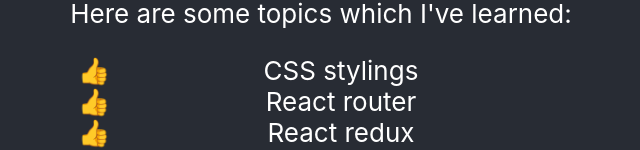
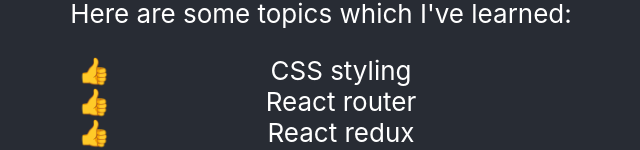
Before and after one commit to roushannn/react-learnings, a React (Create React App) app: page / in a window 1280 px wide. Shown: the part 490-640 px from the top of the page, without its empty margins (319-959 px from the left). Built offline with nearby package versions, Linux system fonts and the light colour scheme.

Commit message:
feat(App): implement react router

```diff
--- a/src/App.tsx
+++ b/src/App.tsx
@@ -11,7 +11,7 @@ function App() {
           Welcome to my react learnings! <br />
           Here are some topics which I've learned:
           <ul>
-            <li>CSS stylings</li>
+            <li>CSS styling</li>
             <li>React router</li>
             <li>React redux</li>
           </ul>
--- a/src/index.tsx
+++ b/src/index.tsx
@@ -1,15 +1,28 @@
 import React from 'react';
 import ReactDOM from 'react-dom/client';
+import {
+    createBrowserRouter,
+    RouterProvider,
+} from "react-router-dom";
 import './index.css';
 import App from './App';
 import reportWebVitals from './reportWebVitals';
+import ErrorPage from "./ErrorPage";
+
+const router = createBrowserRouter([
+    {
+        path: "/",
+        element: <App />,
+        errorElement: <ErrorPage />
+    },
+]);
 
 const root = ReactDOM.createRoot(
   document.getElementById('root') as HTMLElement
 );
 root.render(
   <React.StrictMode>
-    <App />
+      <RouterProvider router={router} />
   </React.StrictMode>
 );
 
```
